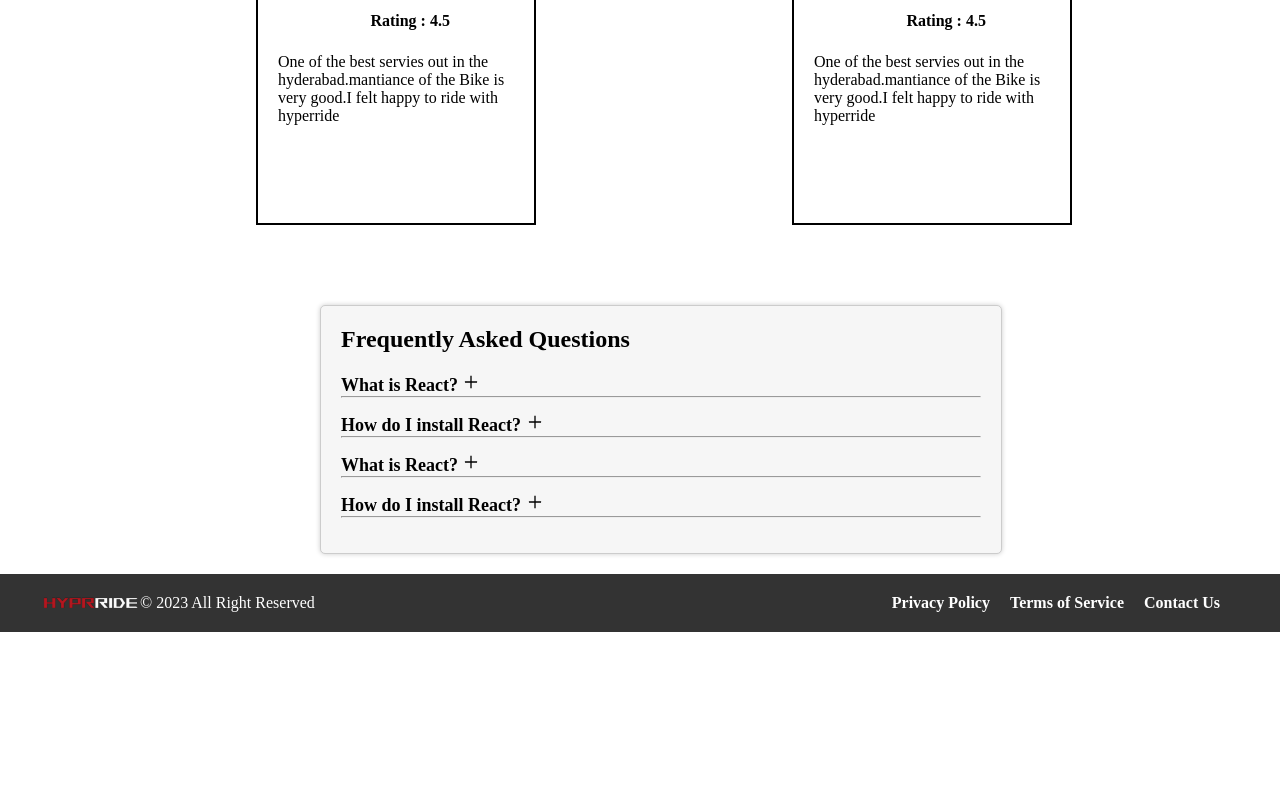
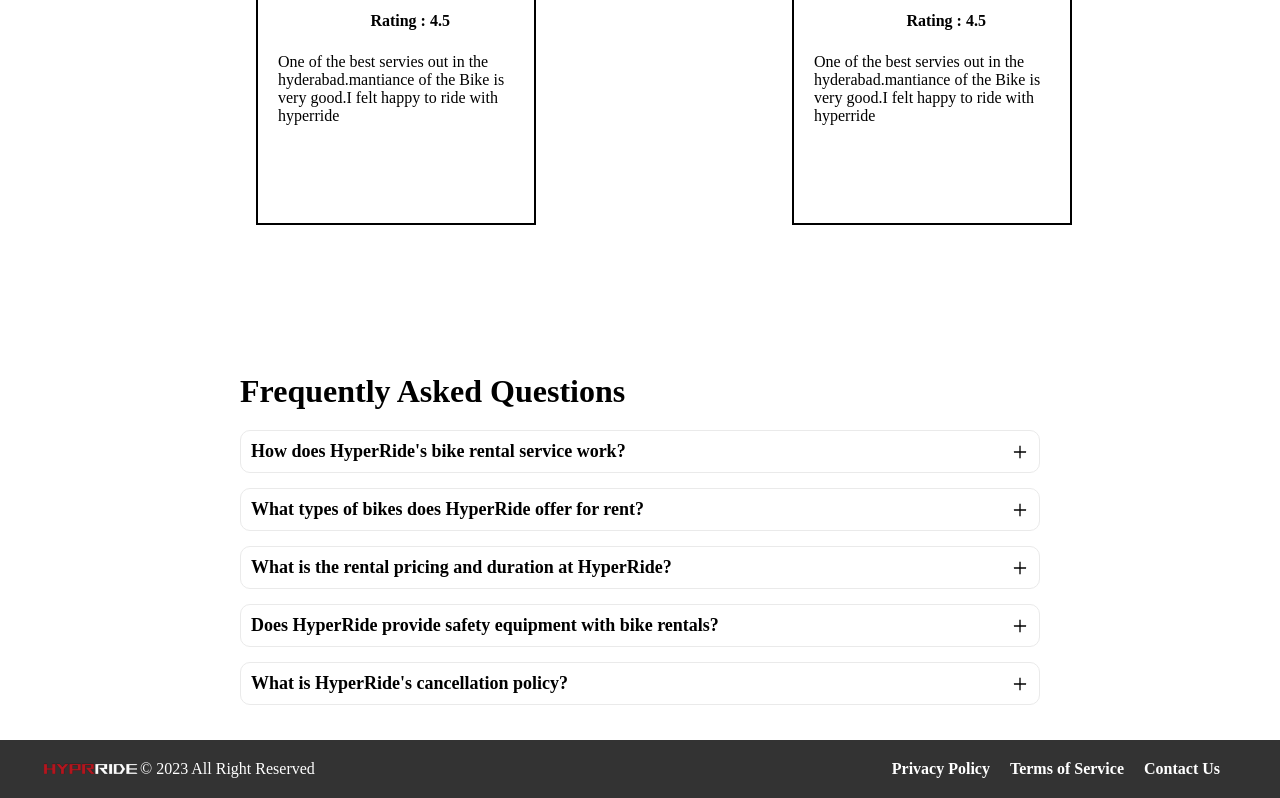
Before and after one commit to sannithnalluri/HyperrideCODE, a React (Create React App) app: page / in a window 1280 px wide. Shown: the part 2000-2798 px from the top of the page. Before the commit the page ends 2632 px from the top, so only its background shows below. Built offline with nearby package versions, Linux system fonts and the light colour scheme.

Commit message:
useruiupdate

```diff
--- a/src/Compoents/HOMEPAGE/Faq.css
+++ b/src/Compoents/HOMEPAGE/Faq.css
@@ -1,46 +1,50 @@
-/* FAQ.css */
-.faq {
-    margin: 20px;
+/* Apply global styles */
+
+/* FAQ page styles */
+
+.faq-container {
+  max-width: 800px;
+  margin: 0 auto;
   padding: 20px;
-    border: 1px solid #ccc;
-    border-radius: 5px;
-    background-color: #f6f6f6;
-    box-shadow: 0 0 5px rgba(0, 0, 0, 0.2);
-    max-width: 50vw;
-    margin-left: 25vw;
-    margin-top: 10vh;
+  margin-top: 10%;
 }
 
-  .faq h2 {
-    font-size: 24px;
-    margin-bottom: 20px;
-
+.faq-list {
+  margin-top: 20px;
 }
 
-  .faq ul {
-    list-style: none;
-    padding: 0;
+.faq-item {
+  border: 1px solid #eaeaea;
+  border-radius: 10px;
+  margin-bottom: 15px;
+  padding: 10px;
 }
 
-  .faq li {
-    margin-bottom: 15px;
+.faq-question {
+  display: flex;
+  justify-content: space-between;
+  align-items: center;
+  cursor: pointer;
+  font-size: 18px;
+  font-weight: bold;
 }
 
-  .faq li strong {
-    display: block;
-    font-weight: bold;
-    font-size: 18px;
-  }
-
-  .faq li p {
-    margin: 5px 0;
+.faq-answer {
+  margin-top: 10px;
   font-size: 16px;
 }
 
-  @media (max-width:420px) {
-    .faq{
-      margin-left: 5vw;
-      max-width: 100vw;
+/* Icon styles */
+.AiOutlinePlus,
+.AiOutlineMinus {
+  font-size: 20px;
+  margin-left: 10px;
 }
 
+.AiOutlineMinus {
+  transform: rotate(45deg);
 }
+.apply-now {
+text-align: center;
+margin-top: 40px;
+}
--- a/src/Compoents/HOMEPAGE/Faq.js
+++ b/src/Compoents/HOMEPAGE/Faq.js
@@ -1,50 +1,60 @@
-import React,{useState} from 'react';
+import React, { useState } from 'react';
 import './Faq.css';
-import {AiOutlinePlus} from 'react-icons/ai'
+import { AiOutlinePlus, AiOutlineMinus } from 'react-icons/ai';
 
-const Faq = () => {
+const FaqPage = () => {
+  const [expandedQuestion, setExpandedQuestion] = useState(null);
+
+
+
+  const toggleQuestion = (index) => {
+    if (expandedQuestion === index) {
+      setExpandedQuestion(null);
+    } else {
+      setExpandedQuestion(index);
+    }
+  };
+
   const faqData = [
     {
-          question: 'What is React?',
-          answer: 'React is a JavaScript library for building user interfaces.'
+      question: "How does HyperRide's bike rental service work?",
+      answer: "HyperRide's bike rental service allows you to rent a bike for a specified duration. You can choose a bike from our inventory, book it online or in person, and enjoy your ride. We offer flexible rental periods to suit your needs.",
     },
     {
-          question: 'How do I install React?',
-          answer: 'You can install React using npm or yarn. Run "npm install react" or "yarn add react" to get started.'
+      question: 'What types of bikes does HyperRide offer for rent?',
+      answer: "HyperRide offers a variety of bikes for rent, including mountain bikes, road bikes, city bikes, and electric bikes (e-bikes). Whether you need a bike for off-road adventures or urban commuting, we have options to fit your preferences.",
     },
     {
-          question: 'What is React?',
-          answer: 'React is a JavaScript library for building user interfaces.'
+      question: 'What is the rental pricing and duration at HyperRide?',
+      answer: "HyperRide's rental pricing depends on the type of bike and the duration of the rental. We offer hourly, daily, and weekly rental options, and our pricing is competitive. You can check our website or visit our rental location for specific pricing details.",
     },
     {
-          question: 'How do I install React?',
-          answer: 'You can install React using npm or yarn. Run "npm install react" or "yarn add react" to get started.'
+      question: 'Does HyperRide provide safety equipment with bike rentals?',
+      answer: 'Yes, safety is important to us at HyperRide. We provide safety equipment such as helmets, reflective gear, and bike locks with every rental. Your safety is our priority, and we encourage all riders to use the provided safety gear.',
     },
-        // Add more FAQ items as needed
+    {
+      question: 'What is HyperRide\'s cancellation policy?',
+      answer: "HyperRide has a flexible cancellation policy. If you need to cancel your reservation, please notify us in advance. We'll provide you with details on our cancellation policy when you make a reservation.",
+    },
   ];
-      const [activeIndex, setActiveIndex] = useState(null);
 
-      const toggleAnswer = (index) => {
-        setActiveIndex(activeIndex === index ? null : index);
-      };
 
   return (
-        <div>
- <div className="faq">
-          <h2>Frequently Asked Questions</h2>
-          <ul>
+    <div className='faq-container'>
+      <h1>Frequently Asked Questions</h1>
+      <div className='faq-list'>
         {faqData.map((faq, index) => (
-              <li key={index}>
-                <strong onClick={() => toggleAnswer(index)}>{faq.question} <AiOutlinePlus/></strong>
-                <hr/>
-                {activeIndex === index && <p>{faq.answer}</p>}
-              </li>
+          <div className='faq-item' key={index}>
+            <div className='faq-question' onClick={() => toggleQuestion(index)}>
+              <span>{faq.question}</span>
+              {expandedQuestion === index ? <AiOutlineMinus /> : <AiOutlinePlus />}
+            </div>
+            {expandedQuestion === index && <div className='faq-answer'>{faq.answer}</div>}
+          </div>
         ))}
-          </ul>
       </div>
     </div>
-
   );
 }
 
-export default Faq;
+export default FaqPage;
--- a/src/Compoents/HOMEPAGE/Offer.css
+++ b/src/Compoents/HOMEPAGE/Offer.css
@@ -15,6 +15,8 @@
 }
 .Offer_1:hover{
     box-shadow: 2px 2px 2px 2px rgb(72, 72, 72);
+    transform: scale(1.02); /* Increase the width and height by 1.5 times */
+    transition: transform 0.2s ease-in-out;
 
 }
 .Heading{
--- a/src/Compoents/HOMEPAGE/Pricing.css
+++ b/src/Compoents/HOMEPAGE/Pricing.css
@@ -22,6 +22,8 @@
 }
 .Hourly:hover{
     box-shadow:2px 2px 2px 2px rgb(83, 83, 83);
+    transform: scale(1.1); /* Increase the width and height by 1.5 times */
+    transition: transform 0.5s ease;
 
 }
 .Hourly h2{
```
Lines whose indentation alone changed are shown as unchanged.
